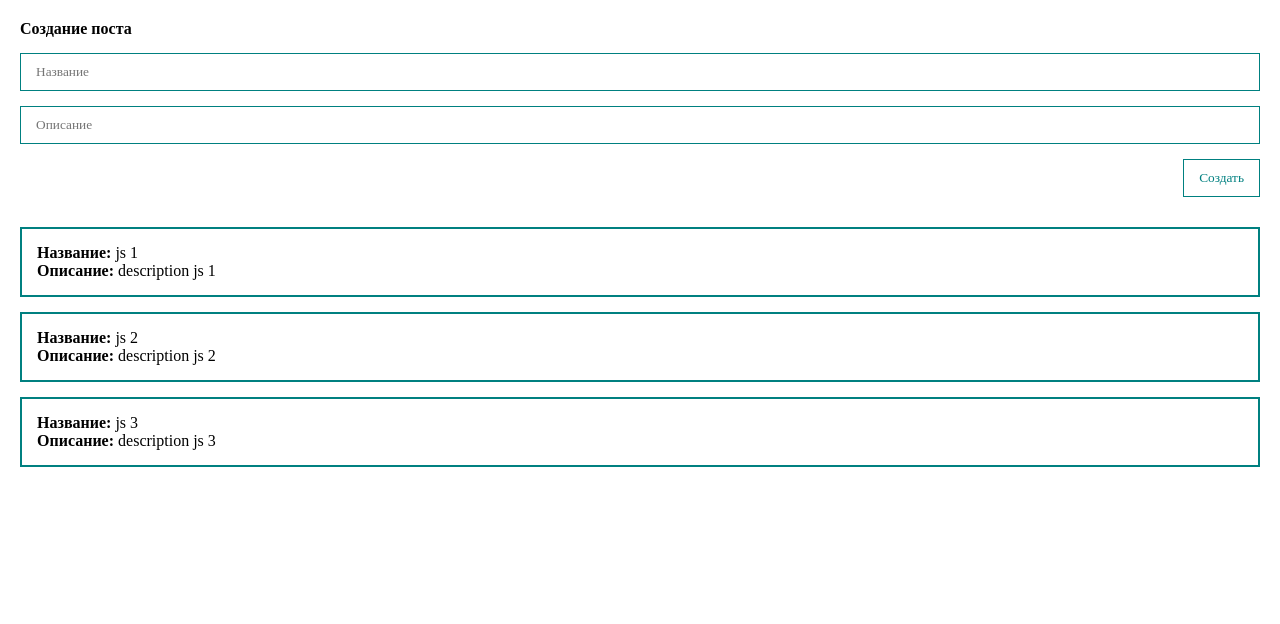
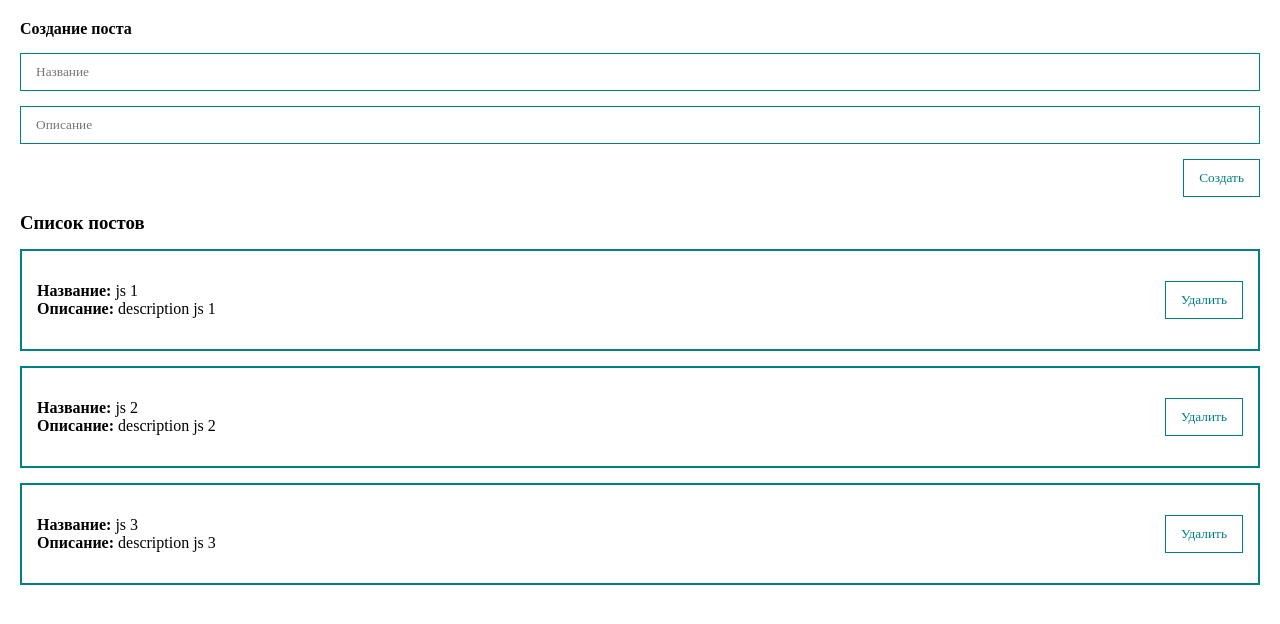
Before and after one commit to Anton9512/vue-post-creator-app, a Vue app: page / in a window 1280 px wide. Shown: the top 624 px of the page. Built offline with nearby package versions, Linux system fonts and the light colour scheme.

Commit message:
add UI/MyButton,MyInput & add PostItem

```diff
--- a/src/components/PostForm.vue
+++ b/src/components/PostForm.vue
@@ -1,23 +1,22 @@
 <template>
     <form @submit.prevent>
         <h4>Создание поста</h4>
-        <input
+        <my-input
                 v-model="post.title"
-                class="input"
                 type="text"
                 placeholder="Название"
-        >
-        <input
+        />
+        <my-input
                 v-model="post.body"
-                class="input"
                 type="text"
                 placeholder="Описание"
-        >
-        <button
+        />
+        <my-button
+                style="align-self: flex-end"
                 class="btn"
                 @click="createPost"
         >Создать
-        </button>
+        </my-button>
     </form>
 </template>
 
@@ -45,26 +44,10 @@
 </script>
 
 <style scoped>
-    .input {
-        width: 100%;
-        border: 1px solid teal;
-        margin-top: 15px;
-        padding: 10px 15px;
-    }
-
     form {
         display: flex;
         flex-direction: column;
 
     }
 
-    .btn {
-        margin: 15px 0;
-        align-self: flex-end;
-        padding: 10px 15px;
-        background: transparent;
-        color: teal;
-        border: 1px solid teal;
-        cursor: pointer;
-    }
 </style>
--- /dev/null
+++ b/src/components/PostItem.vue
@@ -0,0 +1,38 @@
+<template>
+    <div class="post">
+        <div>
+            <div><b>Название: </b>{{ post.title }}</div>
+            <div><b>Описание: </b>{{ post.body }}</div>
+        </div>
+        <div class="post__btns">
+            <my-button>Удалить</my-button>
+        </div>
+    </div>
+</template>
+
+<script>
+    import MyButton from "./UI/MyButton";
+    export default {
+        components: {MyButton},
+        props: {
+            post: {
+                type: Object,
+                required: true,
+            }
+        },
+    }
+</script>
+
+<style scoped>
+    .post {
+        border: 2px solid teal;
+        margin-top: 15px;
+        padding: 15px;
+        display: flex;
+        align-items: center;
+        justify-content: space-between;
+    }
+    .post__btns {
+
+    }
+</style>
--- a/src/components/PostList.vue
+++ b/src/components/PostList.vue
@@ -1,12 +1,18 @@
 <template>
-    <div class="post" v-for="post in posts" :key="posts.id">
-        <div><b>Название: </b>{{ post.title }}</div>
-        <div><b>Описание: </b>{{ post.body }}</div>
+    <div>
+        <h3>Список постов</h3>
+        <post-item
+                :post="post"
+                v-for="post in posts"
+                :key="posts.id"
+        />
     </div>
 </template>
 
 <script>
+    import PostItem from "./PostItem";
     export default {
+        components: {PostItem},
         props: {
             posts: {
                 type: Array,
@@ -17,9 +23,5 @@
 </script>
 
 <style scoped>
-    .post {
-        border: 2px solid teal;
-        margin-top: 15px;
-        padding: 15px;
-    }
+
 </style>
--- /dev/null
+++ b/src/components/UI/MyButton.vue
@@ -0,0 +1,22 @@
+<template>
+   <button class="btn">
+       <slot></slot>
+   </button>
+</template>
+
+<script>
+    export default {
+        name: 'my-button',
+    }
+</script>
+
+<style scoped>
+    .btn {
+        margin: 15px 0;
+        padding: 10px 15px;
+        background: transparent;
+        color: teal;
+        border: 1px solid teal;
+        cursor: pointer;
+    }
+</style>
--- /dev/null
+++ b/src/components/UI/MyInput.vue
@@ -0,0 +1,26 @@
+<template>
+    <input :value="modelValue" @input="updateInput" class="input" type="text">
+</template>
+
+<script>
+    export default {
+        name: 'my-input',
+        props: {
+            modelValue: [String, Number],
+        },
+        methods: {
+            updateInput(event) {
+                this.$emit('update:modelValue', event.target.value)
+            }
+        }
+    }
+</script>
+
+<style scoped>
+    .input {
+        width: 100%;
+        border: 1px solid teal;
+        margin-top: 15px;
+        padding: 10px 15px;
+    }
+</style>
--- /dev/null
+++ b/src/components/UI/index.js
@@ -0,0 +1,7 @@
+import MyButton from "./MyButton";
+import MyInput from "./MyInput";
+
+export default [
+    MyButton,
+    MyInput
+]
--- a/src/main.js
+++ b/src/main.js
@@ -1,4 +1,12 @@
 import { createApp } from 'vue';
 import App from './App.vue';
+import components from '@/components/UI'
 
-createApp(App).mount('#app');
+const app = createApp(App);
+
+components.forEach(component => {
+    app.component(component.name, component)
+})
+
+
+app.mount('#app');
```
